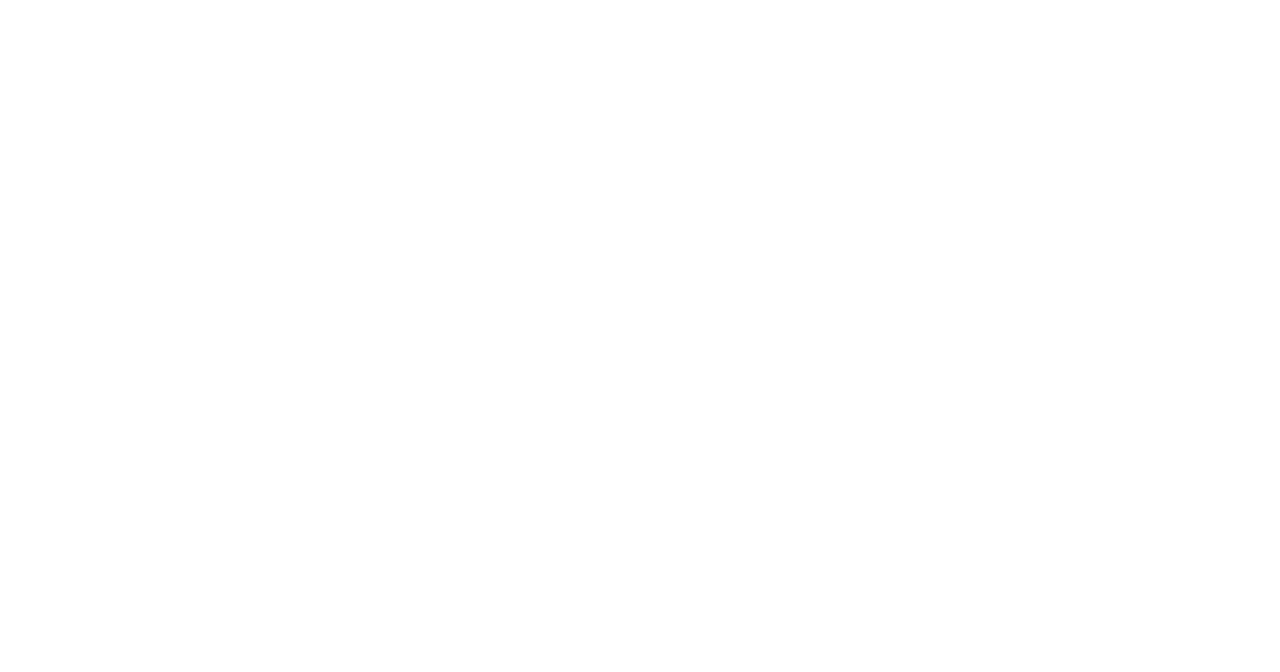
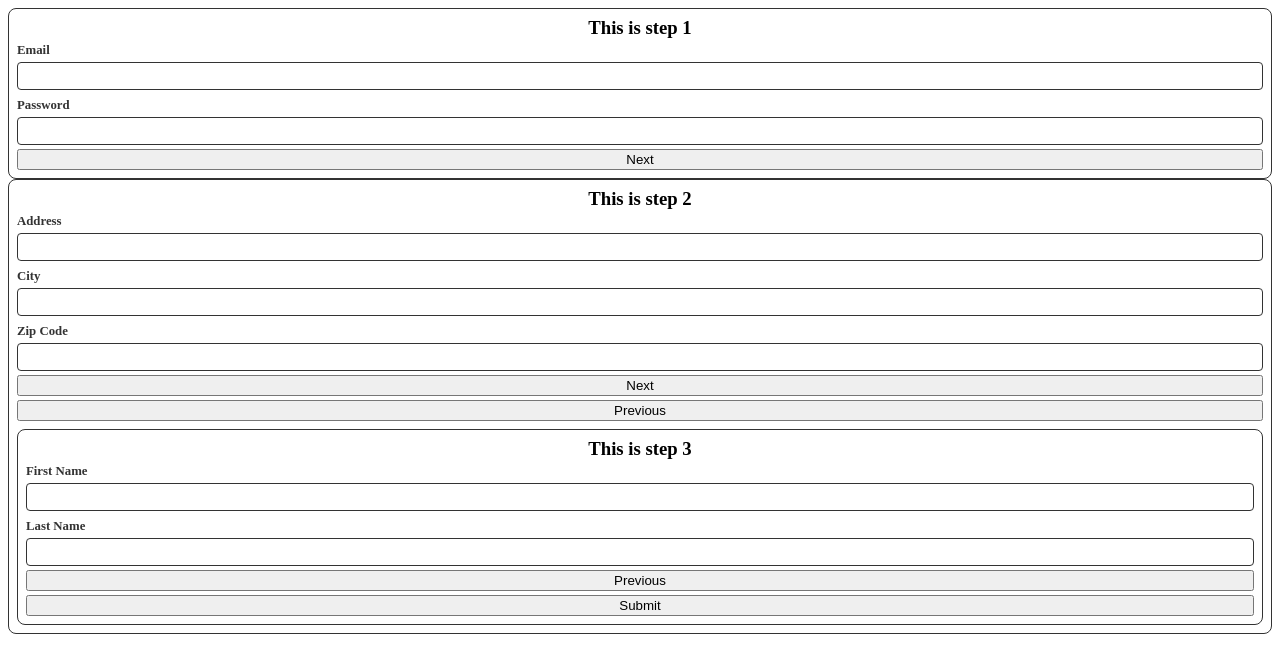
Before and after one commit to IsufShaqiri/MultiStepForm, a plain HTML site: page index.html in a window 1280 px wide. Drawn offline with Linux system fonts and the light colour scheme.

Commit message:
Added some functionality to the website

```diff
--- a/index.html
+++ b/index.html
@@ -10,7 +10,46 @@
   </head>
   <body>
     <form data-multi-step>
-
+      <div class="card" data-step>
+        <h3 class="step-title">This is step 1</h3>
+        <div class="form-group">
+          <label for="email">Email</label> <!--This is for the email-->
+          <input type="email" name="email" id="email">
+        </div>
+        <div class="form-group">
+          <label for="password">Password</label> <!--This is for the password-->
+          <input type="password" name="password" id="password">
+          <button type="button">Next</button>
+        </div>
+      </div>
+      <div class="card" data-step>
+        <h3 class="step-title">This is step 2</h3>
+        <div class="form-group">
+          <label for="address">Address</label> <!--This is for the address-->
+          <input type="text" name="address" id="address">
+        </div>
+        <div class="form-group">
+          <label for="city">City</label> <!--This is for the city-->
+          <input type="city" name="city" id="city">
+        </div>
+        <div class="form-group">
+          <label for="zipcode">Zip Code</label> <!--This is for the zip code-->
+          <input type="text" name="zipcode" id="zipcode">
+          <button type="button">Next</button>
+          <button type="button">Previous</button>
+        </div>
+        <div class="card" data-step>
+        <h3 class="step-title">This is step 3</h3>
+        <div class="form-group">
+          <label for="firstName">First Name</label> <!--This is for the First Name-->
+          <input type="text" name="name" id="firstName">
+        </div>
+        <div class="form-group">
+          <label for="lastName">Last Name</label> <!--This is for the Last Name-->
+          <input type="text" name="lastName" id="lastName">
+          <button type="button">Previous</button>
+          <button type="button">Submit</button>
+        </div>
     </form>
   </body>
 </html>
--- a/style.css
+++ b/style.css
@@ -0,0 +1,36 @@
+.card {
+    background-color: white;
+    border: 1px solid #333;
+    border-radius: .5rem;
+    padding: .5rem;
+}
+
+.form-group {
+    display: flex;
+    flex-direction: column;
+    margin-bottom: .5rem;
+    gap: .25em;
+}
+
+.form-group:last-child {
+    margin: 0;
+}
+
+.form-group > label {
+    font-weight: bold;
+    font-size: .8em;
+    color: #333;
+}
+
+.form-group > input {
+    border: 1px solid #333;
+    border-radius: .25em;
+    font-size: 1rem;
+    padding: .25em;
+}
+
+.step-title {
+    margin: 0;
+    margin-bottom: .25rem;
+    text-align: center;
+}
```
Lines whose indentation alone changed are shown as unchanged.
